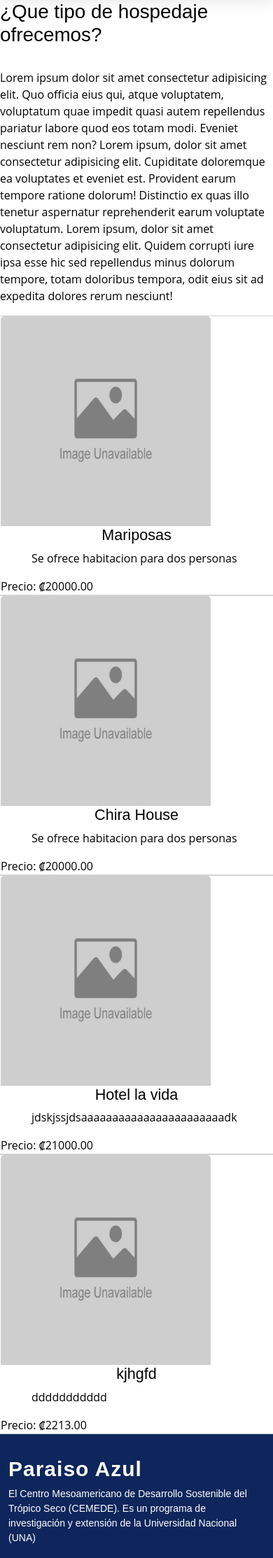
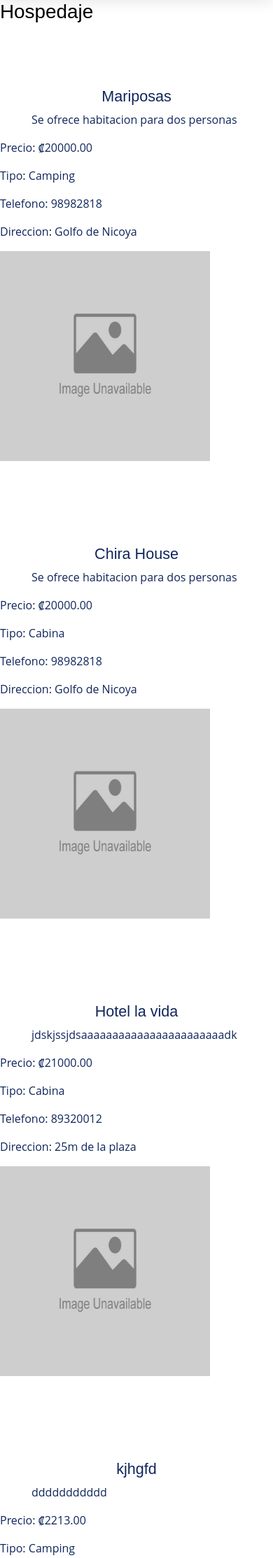
Before and after one commit to anerthy/paraiso_azul, a PHP site: page /paraiso_azul/Servicios/hospedaje in a window 390 px wide; the page is wider, and only the part inside the window is pictured. Shown: the part 70-2297 px from the top of that part at 70% size. Run offline with PHP 8.4, Linux system fonts and the light colour scheme; data comes from the database, SQL or seed files in the repository; some libraries are stand-ins or nearby versions.

Commit message:
Actualizando la vista de hospedaje

```diff
--- a/Views/Servicios/hospedaje.php
+++ b/Views/Servicios/hospedaje.php
@@ -3,8 +3,7 @@ _header($data);
 $arrHospedaje =  $data['hospedaje'];
 ?>
 <div>
-    <h1>¿Que tipo de hospedaje ofrecemos?</h1><br>
-    <p id="info">Lorem ipsum dolor sit amet consectetur adipisicing elit. Quo officia eius qui, atque voluptatem, voluptatum quae impedit quasi autem repellendus pariatur labore quod eos totam modi. Eveniet nesciunt rem non? Lorem ipsum, dolor sit amet consectetur adipisicing elit. Cupiditate doloremque ea voluptates et eveniet est. Provident earum tempore ratione dolorum! Distinctio ex quas illo tenetur aspernatur reprehenderit earum voluptate voluptatum. Lorem ipsum, dolor sit amet consectetur adipisicing elit. Quidem corrupti iure ipsa esse hic sed repellendus minus dolorum tempore, totam doloribus tempora, odit eius sit ad expedita dolores rerum nesciunt!</p>
+    <h1>Hospedaje</h1><br>
 </div>
 
 <div class="row">
@@ -13,20 +12,32 @@ $arrHospedaje =  $data['hospedaje'];
     for ($i = 0; $i < count($arrHospedaje); $i++) {
         $arrHospedaje[$i]['imagen'];
     ?>
-        <div id="cardhospedajes" class="card col-md-3 justify-content-center">
-            <img id="imagen" src="<?= $arrHospedaje[$i]['imagen'] ?>" alt="Imagen del hospedaje" class="card-img-top" alt="Imagen del hospedaje" style="width: 300px; height:300px;">
-            <div>
-                <h4 class="nombre"><?= $arrHospedaje[$i]['nombre_hosp'] ?></h4>
+
+
+	  <section class="programs">
+		<a href="#">
+			<div class="content">
+            <h4 class="nombre"><?= $arrHospedaje[$i]['nombre_hosp'] ?></h4>
                 <p id="descripcion" class="card-text"><?= $arrHospedaje[$i]['descripcion'] ?></p>
                 <p id="precio" class="card-text">Precio: <?= $arrHospedaje[$i]['precio'] ?></p>
-                <!-- <center><a href="#" class="btn btn-info">Ver más informacion</a></center> -->
-            </div>
-        </div>
+                <p id="tipo" class="card-text" >Tipo: <?= $arrHospedaje[$i]['tipo'] ?></p>
+                <p id="telefono" class="card-text">Telefono: <?= $arrHospedaje[$i]['telefono'] ?></p>
+                <p id="direccion" class="card-text">Direccion: <?= $arrHospedaje[$i]['direccion'] ?></p>
+            <ul>
+
+				</ul>
+			</div>
+		</a>
+        <img id="imagen" src="<?= $arrHospedaje[$i]['imagen'] ?>" alt="Imagen del hospedaje" class="card-img-top" alt="Imagen del hospedaje" style="width: 300px; height:300px;">
+	</section>
+
+
     <?php
     }
     ?>
 </div>
 
+
 <?php
 footer($data);
 ?>
```
